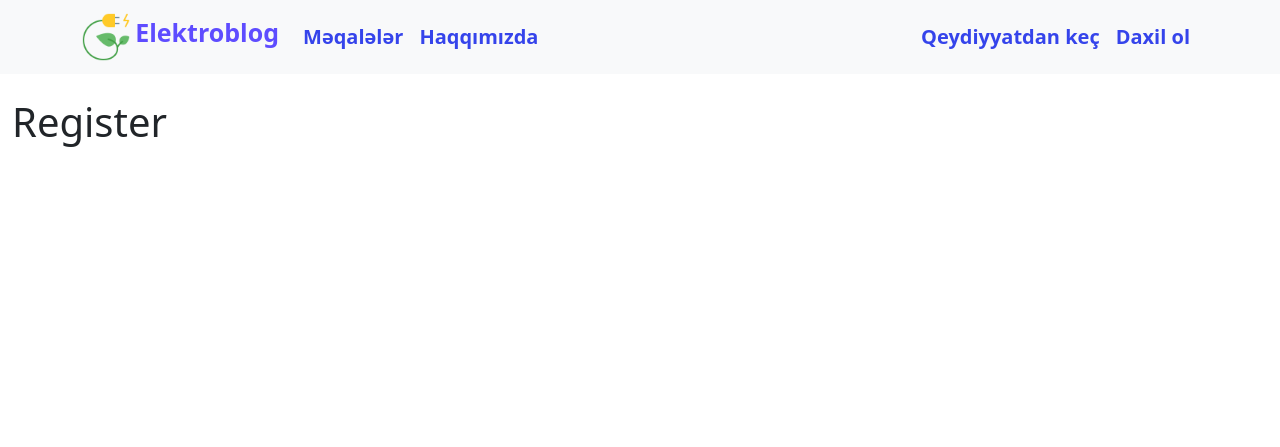
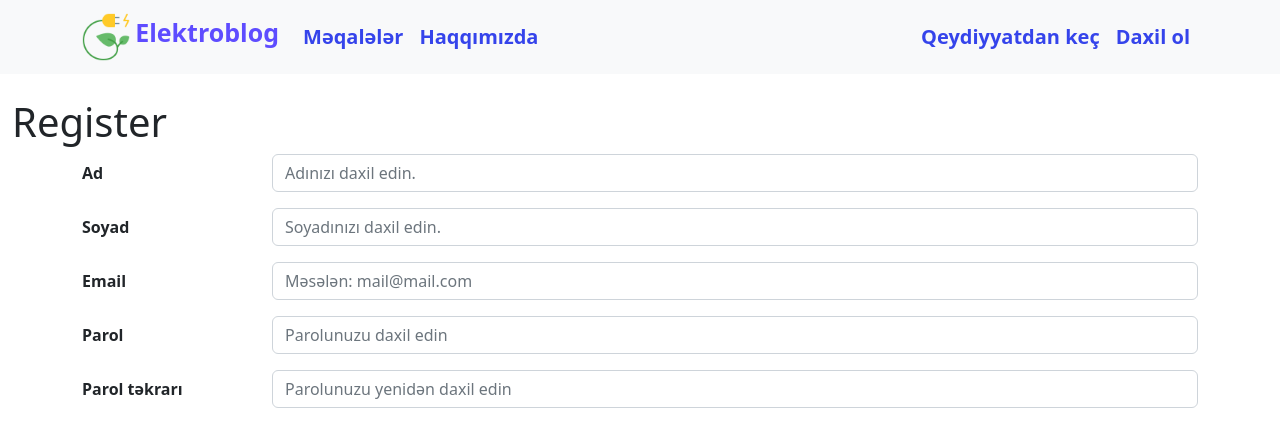
Before and after one commit to SahibFarhadov/MyBlog, a Django app: page /account/register in a window 1280 px wide. Shown: the top 447 px of the page. Run offline with Django 4.2, Linux system fonts and the light colour scheme; some libraries are stand-ins or nearby versions.

Commit message:
Register form sehifesi yaradildi. Ekshin elave edilmeyib hele :)

```diff
--- /dev/null
+++ b/Account/static/Account/css/style.css
@@ -0,0 +1,4 @@
+.formLabelBold{
+	font-weight: bold;
+	text-align: left;
+}
--- a/Account/templates/account/register.html
+++ b/Account/templates/account/register.html
@@ -1,10 +1,47 @@
 {% extends 'base.html' %}
 {% load static %}
-{% block styles %}{% endblock  %}
+{% block styles %}
+<link rel="stylesheet" type="text/css" href="{% static 'Account/css/style.css' %}">
+{% endblock  %}
 {% block title %}Elektroblog | Qeydiyyatdan keç{% endblock %}
 {% block content %}
 <div class="container-fluid mt-4">
     <h1>Register</h1>
+    <div class="container">
+        <form action="{%url 'login'%}" method="POST">
+            {%csrf_token%}
+            <div class="row mb-3">
+                <label for="name" class="col-form-label formLabelBold col-sm-2">Ad</label>
+                <div class="col-sm-10">
+                    <input type="text" class="form-control" name="name" placeholder="Adınızı daxil edin.">
+                </div>
+            </div>
+            <div class="row mb-3">
+                <label for="surname" class="col-form-label formLabelBold col-sm-2">Soyad</label>
+                <div class="col-sm-10">
+                    <input type="text" class="form-control" name="surname" placeholder="Soyadınızı daxil edin.">
+                </div>
+            </div>
+            <div class="row mb-3">
+                <label for="name" class="col-form-label formLabelBold col-sm-2">Email</label>
+                <div class="col-sm-10">
+                    <input type="email" class="form-control" name="email" placeholder="Məsələn: mail@mail.com">
+                </div>
+            </div>
+            <div class="row mb-3">
+                <label for="password" class="col-form-label formLabelBold col-sm-2">Parol</label>
+                <div class="col-sm-10">
+                    <input type="password" class="form-control" name="email" placeholder="Parolunuzu daxil edin">
+                </div>
+            </div>
+            <div class="row mb-3">
+                <label for="repassword" class="col-form-label formLabelBold col-sm-2">Parol təkrarı</label>
+                <div class="col-sm-10">
+                    <input type="repassword" class="form-control" name="email" placeholder="Parolunuzu yenidən daxil edin">
+                </div>
+            </div>
+        </form>
+    </div>
 </div>
 {% endblock %}
 {%include 'blog/partials/_footer.html'%}
--- a/Elektroblog/urls.py
+++ b/Elektroblog/urls.py
@@ -8,4 +8,4 @@ urlpatterns = [
     path('',include('Blog.urls')),
     path('ckeditor/', include('ckeditor_uploader.urls')),
     path('account/',include('Account.urls'))
-] +static(settings.MEDIA_URL,document_root=settings.MEDIA_ROOT)
+] + static(settings.MEDIA_URL,document_root=settings.MEDIA_ROOT)
--- a/templates/partials/_navbar.html
+++ b/templates/partials/_navbar.html
@@ -41,7 +41,7 @@
               <li class="nac-item">
                   <a class="nav-link" href="#">
                     <strong class="navbarLink">
-                      Salam {{user.username|title}}
+                      Salam, {{user.username|title}}
                     </strong>
                   </a>
               </li>
```
Also changed, not shown: Account/templates/account/login.html (+14 -8 lines), db.sqlite3.
